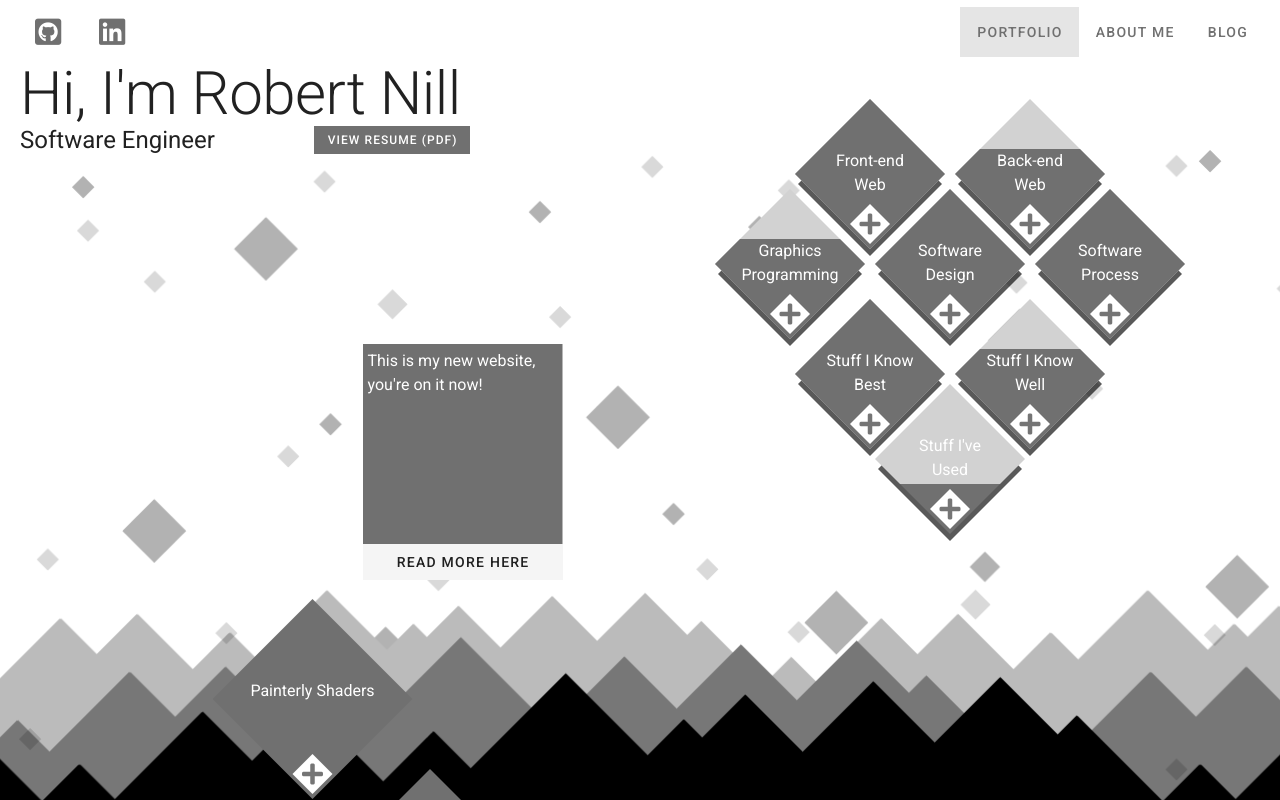
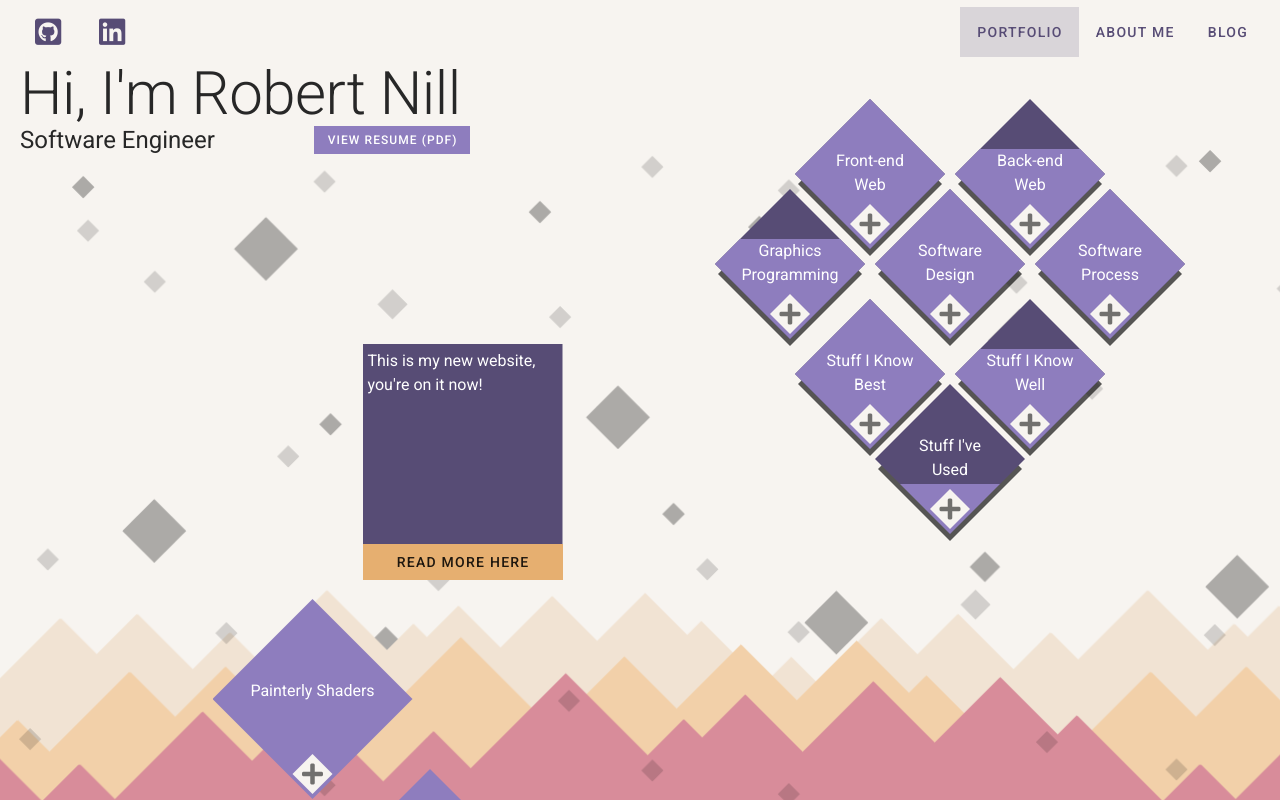
Before and after one commit to rmnill202/2020-portfolio-site, a Vue app: page / in a window 1280 px wide. Both pictures are taken after a click on the element 462 px from the left and 444 px from the top of the page. Shown: the top 800 px of the page. Built offline with nearby package versions, Linux system fonts and the light colour scheme.

Commit message:
Playing with color schemes

```diff
--- a/src/App.vue
+++ b/src/App.vue
@@ -10,22 +10,22 @@
         <!-- Icon / Social links -->
         <div>
           <v-btn class="mx-2" icon href="https://github.com/rmnill202/">
-            <v-icon style="font-size: 30px" color="primary">fab fa-github-square</v-icon>
+            <v-icon style="font-size: 30px" color="navbar_color">fab fa-github-square</v-icon>
           </v-btn>
           <v-btn class="mx-2" icon href="https://www.linkedin.com/in/robert-nill-096b64112/">
-            <v-icon style="font-size: 30px" color="primary">fab fa-linkedin</v-icon>
+            <v-icon style="font-size: 30px" color="navbar_color">fab fa-linkedin</v-icon>
           </v-btn>
         </div>
         <v-spacer/>
 
         <!-- Navigation buttons -->
         <v-toolbar-items class="hidden-xs-only" style="height: 50px;"> <!--  align-self: end; -->
-          <v-btn v-for="link in pageLinks" :to="link.linkTo" text color="primary">{{link.text}}</v-btn>
+          <v-btn v-for="link in pageLinks" :to="link.linkTo" text color="navbar_color">{{link.text}}</v-btn>
         </v-toolbar-items>
 
         <!-- Hamburger menu - Appears on smaller screens only -->
         <v-btn icon class="hidden-sm-and-up" @click="drawerOpen = !drawerOpen">
-          <v-icon>fas fa-bars</v-icon>
+          <v-icon color="navbar_color">fas fa-bars</v-icon>
         </v-btn>
 
       </v-toolbar>
@@ -41,7 +41,7 @@
           <v-divider></v-divider>
           <v-list-item v-for="link in pageLinks" :to="link.linkTo">
             <v-list-item-icon>
-              <v-icon color="primary">{{ link.icon }}</v-icon>
+              <v-icon color="navbar_color">{{ link.icon }}</v-icon>
             </v-list-item-icon>
             <v-list-item-content>{{link.text}}</v-list-item-content>
           </v-list-item>
--- a/src/components/ProjectsPanel.vue
+++ b/src/components/ProjectsPanel.vue
@@ -12,7 +12,7 @@
           </div>
           <div class="project-diamond-icon"><v-icon class="icon-inner">fas fa-plus</v-icon></div>
         </div>
-        <v-btn class="project-diamond-link" :to="`/project/${p.id}`" tile depressed block tabindex="-1">Read More Here</v-btn>
+        <v-btn class="project-diamond-link" :to="`/project/${p.id}`" tile depressed block tabindex="-1" color="link_color">Read More Here</v-btn>
         <div class="diamond-closer"/>
       </div>
     </div>
@@ -68,21 +68,25 @@ export default {
   width:  200px;
   clip-path: polygon(50% 0,100% 50%,50% 100%,0 50%);
   background-size: 200px 200px;
-  transition: clip-path 0.5s, z-index 0.5s step-end;
+  /* transition: clip-path 0.5s, z-index 0.5s step-end; */
+  transition: clip-path 0.5s;
   cursor: pointer;
   z-index: 1;
 }
 .project-diamond-clickable:hover {
   clip-path: polygon(50% 5%,95% 50%,50% 95%,5% 50%);
   transition: clip-path 0.25s;
+  /* background-color: var(--v-primary_accent_02-base); */
 }
 .project-diamond-clickable:focus {
   clip-path: polygon(0 0, 100% 0, 100% 100%, 0 100%);
   z-index: 9998;
   border-color:transparent!important;
   outline:none;
-  transition: clip-path 0.25s, z-index 0.5s step-start;
+  /* transition: clip-path 0.25s, z-index 0.5s step-start; */
+  transition: clip-path 0.25s;
   /* cursor: default; */
+  background-color: var(--v-primary_accent_01-base);
 }
 
 .diamond-closer {
@@ -181,7 +185,7 @@ export default {
   position: absolute;
   bottom: -36px;
   z-index: 9998;
-  transition: filter 0.5s, visibility 0.5s;
+  transition: filter 0.25s ease-out, visibility 0.5s;
   transition-delay: 0.25s;
   filter: opacity(0%);
   width: 200px;
--- a/src/components/SkillsPanel.vue
+++ b/src/components/SkillsPanel.vue
@@ -158,7 +158,7 @@ export default {
   opacity: 1;
   transition: transform 0.25s;
   will-change: transform;
-  transition-delay: 0.05s;
+  /* transition-delay: 0.05s; */
   pointer-events: none;
 }
 .skill-diamond:hover .diamond-icon {
@@ -182,7 +182,7 @@ export default {
   transition: opacity 0.25s;
   will-change: opacity;
   pointer-events: none;
-  margin-top: 5px;
+  padding: 5px;
   -webkit-user-select: none;
 }
 .skill-diamond:focus .diamond-details {
@@ -197,7 +197,7 @@ export default {
   background-size: 150px 150px;
   position: absolute;
   top: 0;
-  transition: transform 0.5s;
+  transition: transform 0.25s;
   will-change: transform;
   /* transform: translate(0, 0); */
 }
--- a/src/store/home_info.js
+++ b/src/store/home_info.js
@@ -23,15 +23,15 @@ export default {
   // Green -
 
   skills: [
-    {v: 4, color: '#82a97f', title: 'Front-end Web',           sub: ['HTML/CSS,', 'VueJS,', 'Angular,', 'Material,', 'UX/UI'] },
-    {v: 3, color: '#917fa9', title: 'Back-end Web',            sub: ['Java (Spring, Spark),', 'PHP,', 'MySQL'] },
-    {v: 3, color: '#917fa9', title: 'Graphics Programming',    sub: ['OpenGL/GLSL,', 'OSL,', 'HLS,L'] },
-    {v: 4, color: '#82a97f', title: 'Software Design',         sub: ['OO Design,', 'Patterns,', 'Architecture,', 'UML,', 'Wireframes', ] },
-    {v: 4, color: '#82a97f', title: 'Software Process',        sub: ['SDLC,', 'Scrum,', 'Domain-driven Design', ] },
+    {v: 4, color: '#82a97f', title: 'Front-end Web',           sub: ['HTML/CSS', 'VueJS', 'Angular', 'Material', 'UX/UI'] },
+    {v: 3, color: '#917fa9', title: 'Back-end Web',            sub: ['Java (Spring, Spark)', 'PHP', 'MySQL'] },
+    {v: 3, color: '#917fa9', title: 'Graphics Programming',    sub: ['OpenGL/GLSL', 'OSL', 'HLS,L'] },
+    {v: 4, color: '#82a97f', title: 'Software Design',         sub: ['OO Design', 'Patterns', 'Architecture', 'UML', 'Wireframes', ] },
+    {v: 4, color: '#82a97f', title: 'Software Process',        sub: ['SDLC', 'Scrum', 'Domain-driven Design', ] },
 
-    {v: 4, color: '#82a97f', title: 'Stuff I Know Best',   sub: ['JavaScript,', 'Java,', 'C/C++,', 'Git,', 'Lucidchart', 'REST'] },
-    {v: 3, color: '#917fa9', title: 'Stuff I Know Well',   sub: ['Python,', 'C#,', 'SVN', 'LaTeX', 'YAML, XML, etc'] },
-    {v: 2, color: '#a97f7f', title: 'Stuff I\'ve Used',    sub: ['Ruby,', 'PHP', 'SQL'] },
+    {v: 4, color: '#82a97f', title: 'Stuff I Know Best',   sub: ['JavaScript', 'Java', 'C/C++', 'Git', 'Lucidchart', 'REST'] },
+    {v: 3, color: '#917fa9', title: 'Stuff I Know Well',   sub: ['Python', 'C#', 'SVN', 'LaTeX', 'YAML, XML, etc'] },
+    {v: 2, color: '#a97f7f', title: 'Stuff I\'ve Used',    sub: ['Ruby', 'PHP', 'SQL'] },
   ],
 
   links: [
--- a/src/views/About.vue
+++ b/src/views/About.vue
@@ -31,6 +31,7 @@ export default {
   max-width: 730px;
   margin: 0 auto 25px auto;
   padding: 0 15px 0 15px;
+  color: var(--v-bg_text-base);
 }
 
 .about-section {
@@ -47,6 +48,10 @@ export default {
   text-align: center;
 }
 
+.link-section a {
+  color:var(--v-link_color-base);;
+}
+
 .about-title {
   text-align: center;
   margin-bottom: 15px;
--- a/src/views/Blog.vue
+++ b/src/views/Blog.vue
@@ -1,7 +1,6 @@
 <template>
   <div class="blog-posts" >
-    <div class="blog-post-preview" v-for="post in posts"
-      :style="`background-color: var(--v-bg_accent_01-base);`">
+    <div class="blog-post-preview" v-for="post in posts">
       <div class="display-1">{{post.title}}</div>
       <div class="subtitle-1 post-date">{{post.date}}</div>
       <div class="blog-summary">{{post.summary}}</div>
@@ -32,6 +31,10 @@ export default {
   max-width: 500px;
   padding: 15px;
   position: relative;
+  color: var(--v-card_text-base);
+  background-color: var(--v-card_background-base);
+  border-bottom-color: var(--v-primary-base);
+  border-bottom-style: solid;
 }
 
 .post-date {
--- a/src/views/Home.vue
+++ b/src/views/Home.vue
@@ -82,6 +82,7 @@ export default {
   grid-template-columns: 50% 50%;
   grid-template-rows: min-content min-content;
   max-width: 450px;
+  color: var(--v-bg_text-base);
 }
 .intro-name {
   grid-column-start: 1;
--- a/src/views/blogs/B_hello-world.vue
+++ b/src/views/blogs/B_hello-world.vue
@@ -29,11 +29,12 @@ export default {
 .blog-post-container {
   margin: 0 auto;
   max-width: 800px;
+  color: var(--v-bg_text-base);
 }
 
 .intro {
   text-align: center;
-  border-bottom-color: #ddd;
+  border-bottom-color: var(--v-primary-base);
   border-bottom-style: solid;
   padding-bottom: 15px;
 }
@@ -44,13 +45,13 @@ export default {
 
 @media screen and (max-width: 999px) {
   .blog-post-container {
-    margin: 0 25px;
+    padding: 0 25px;
   }
 }
 
 @media screen and (max-width: 599px) {
   .blog-post-container {
-    margin: 0 10px;
+    padding: 0 10px;
   }
 }
 
```
Also changed, not shown: src/assets/clip_01.svg (added), src/plugins/vuetify.js, 1 other file (tests, documents, lock files or other folders).
